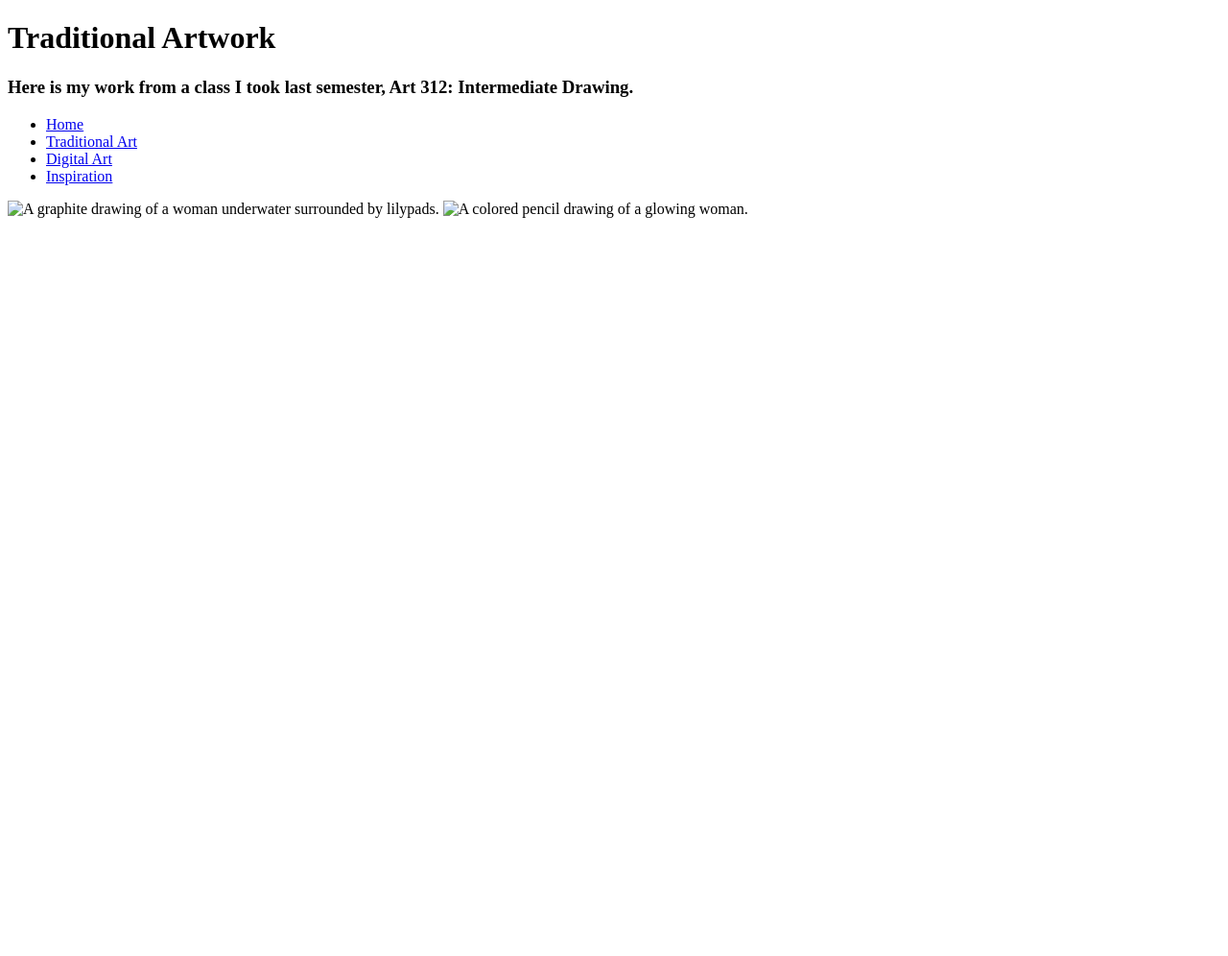
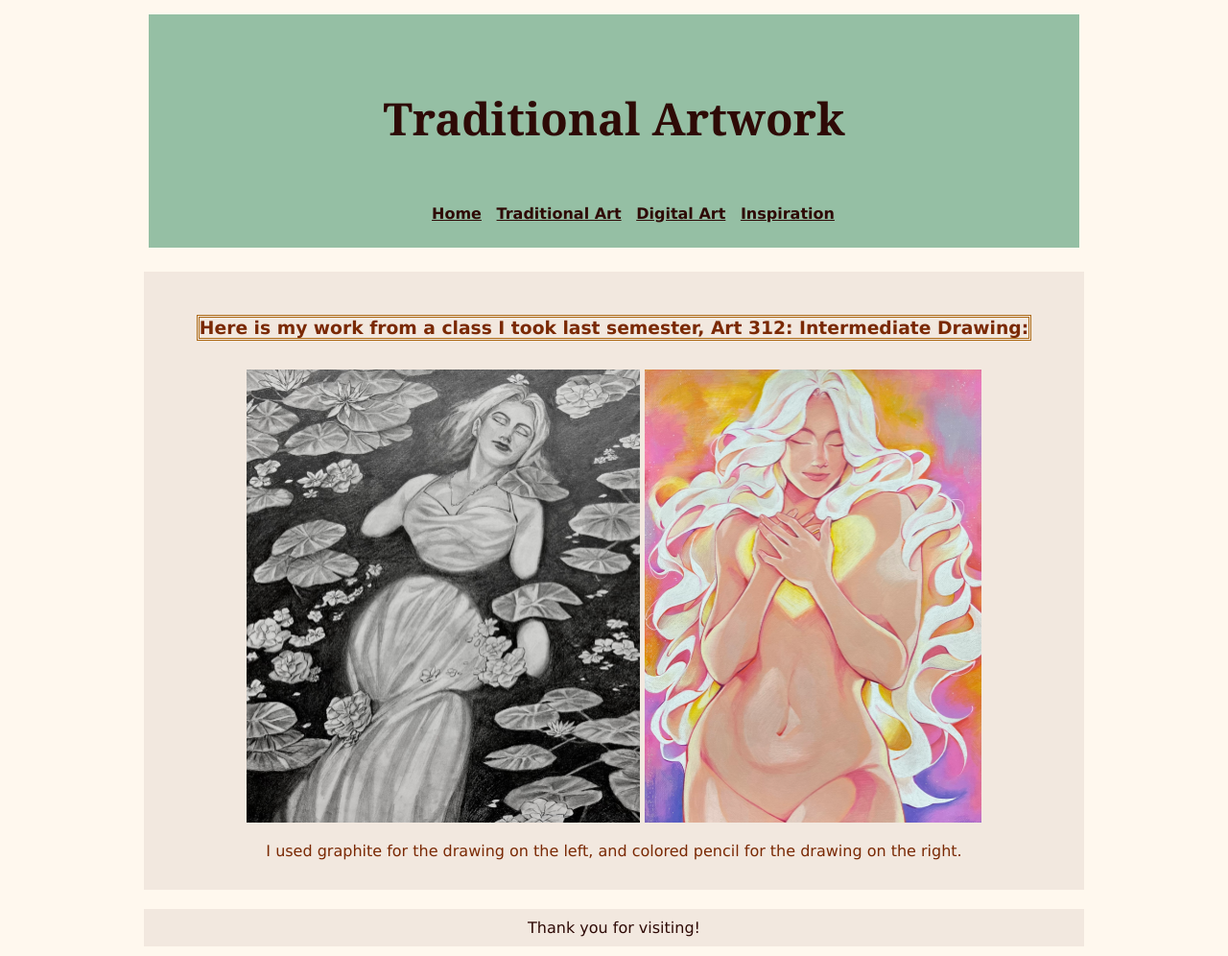
Before and after one commit to indigolilyyy/indigolilyyy.github.io, a plain HTML site: page traditional.html in a window 1280 px wide. Shown: the whole page at 96% size. Before the commit the page ends 800 px from the top, so only its background shows below. Drawn offline with Linux system fonts and the light colour scheme.

Commit message:
Add files via upload

```diff
--- a/traditional.html
+++ b/traditional.html
@@ -1,29 +1,44 @@
 <!DOCTYPE html>
 <html lang="en">
-<meta charset="UTF-8">
-<title>Traditional Art</title>
-<meta name="viewport" content="width=device-width,initial-scale=1">
-<link rel="stylesheet" href="">
-<style>
-</style>
-<script src=""></script>
+
+<head>
+	<meta charset="utf-8">
+	<meta name="viewport" content="width=device-width, initial-scale=1">
+	<title>Traditional</title>
+	<link rel="stylesheet" text="text/css" href="../stylesheet.css">
+</head>
 
 	<!--- Code above this line will not be displayed on the browser -->
 	<body>
+		<header>
 		<h1>Traditional Artwork</h1>
-		<h3>Here is my work from a class I took last semester, Art 312: Intermediate Drawing.</h3>
 
+		<nav>
 				<ul>
 					<li><a href="index.html">Home</a></li>
 					<li><a href="traditional.html">Traditional Art</a></li>
 					<li><a href="digital.html">Digital Art</a></li>
 					<li><a href="inspiration.html">Inspiration</a></li>
 				</ul>
+		</nav>
+	</header>
+		<section>
+			<div>
+				<h3>Here is my work from a class I took last semester, Art 312: Intermediate Drawing:</h3>
 
 				<img src="tradart1.png" alt= "A graphite drawing of a woman underwater surrounded by lilypads." width="410" height="472">
 
 				<img src="tradart2.png" alt= "A colored pencil drawing of a glowing woman." width= "351" height="472">
 
+				<p>I used graphite for the drawing on the left, and colored pencil for the drawing on the right.</p>
+			</div>
+		</section>
+
+		<section>
+			<footer>
+				Thank you for visiting!
+			</footer>
+		</section>
 
 
 	</body>
```
Also changed, not shown: tradart1.png (added), tradart2.png (added). Lines whose indentation alone changed are shown as unchanged.
